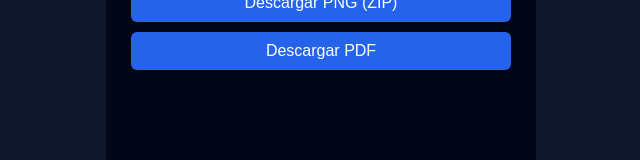
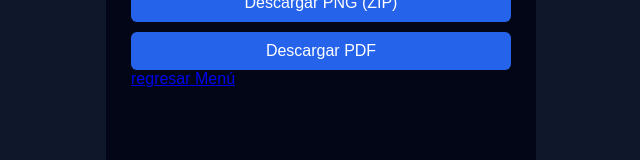
Before and after one commit to AulaDigitalFS/control-entradas-evento, a plain HTML site: page generador-qr.html in a window 1280 px wide. Shown: the part 263-423 px from the top of the page, without its empty margins (319-959 px from the left). Drawn offline with nearby package versions, Linux system fonts and the light colour scheme.

Commit message:
Update generador-qr.html

```diff
--- a/generador-qr.html
+++ b/generador-qr.html
@@ -60,7 +60,7 @@ button:hover { background: #1d4ed8; }
 
   <button onclick="generarZIP()">Descargar PNG (ZIP)</button>
   <button onclick="generarPDF()">Descargar PDF</button>
-
+  <a href="generador-qr.html"> regresar Menú</a>
   <div id="log"></div>
 </div>
 
```
